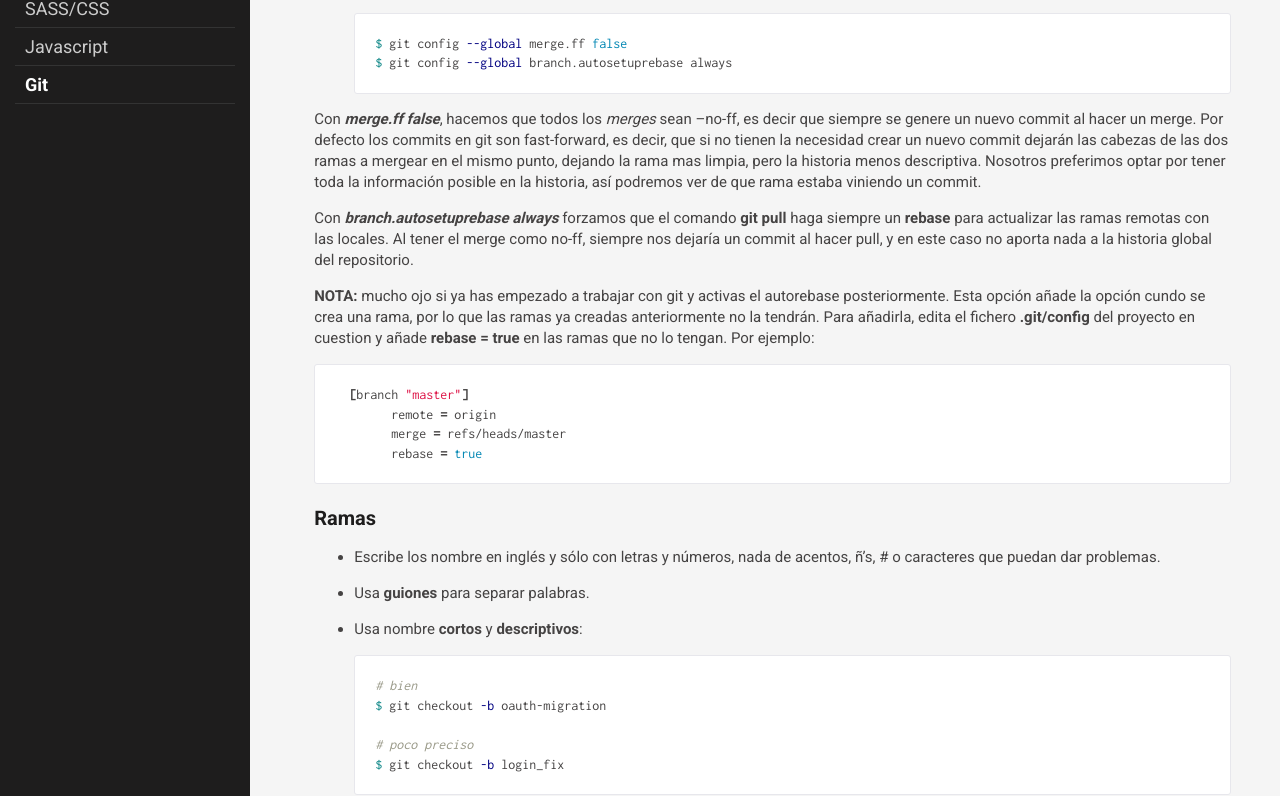
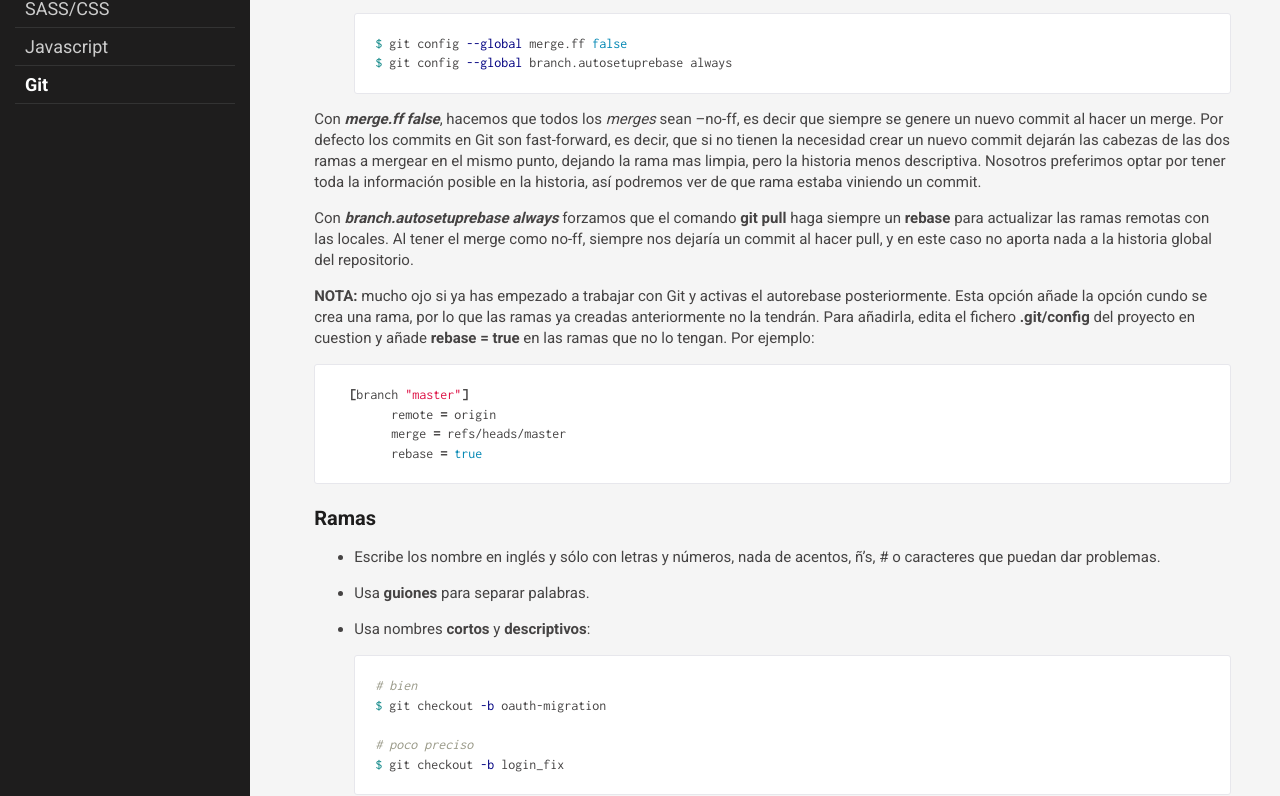
Before and after one commit to simplelogica/styleguides, a Jekyll site: the page built from guias/git.md, in a window 1280 px wide and 1400 px high, scrolled down 207 px. Shown: the part 150-946 px from the top of the window. Built offline with Jekyll 4.4.1, drawn with Linux system fonts in a browser that asks for light colours; nearby versions of some CDN libraries; Markdown is read by kramdown in place of the engine named in the settings; some of the changed text lies outside the part shown.

Commit message:
Pequeñas correcciones
Capitalización, errores y enlaces.

````diff
--- a/guias/git.md
+++ b/guias/git.md
@@ -24,11 +24,11 @@ Antes de ponernos a trabajar con ningún repositorio, debemos de configurar las
   $ git config --global branch.autosetuprebase always
   ```
 
-Con **_merge.ff false_**, hacemos que todos los _merges_ sean --no-ff, es decir que siempre se genere un nuevo commit al hacer un merge. Por defecto los commits en git son fast-forward, es decir, que si no tienen la necesidad crear un nuevo commit dejarán las cabezas de las dos ramas a mergear en el mismo punto, dejando la rama mas limpia, pero la historia menos descriptiva. Nosotros preferimos optar por tener toda la información posible en la historia, así podremos ver de que rama estaba viniendo un commit.
+Con **_merge.ff false_**, hacemos que todos los _merges_ sean --no-ff, es decir que siempre se genere un nuevo commit al hacer un merge. Por defecto los commits en Git son fast-forward, es decir, que si no tienen la necesidad crear un nuevo commit dejarán las cabezas de las dos ramas a mergear en el mismo punto, dejando la rama mas limpia, pero la historia menos descriptiva. Nosotros preferimos optar por tener toda la información posible en la historia, así podremos ver de que rama estaba viniendo un commit.
 
 Con **_branch.autosetuprebase always_** forzamos que el comando **git pull** haga siempre un **rebase** para actualizar las ramas remotas con las locales. Al tener el merge como no-ff, siempre nos dejaría un commit al hacer pull, y en este caso no aporta nada a la historia global del repositorio.
 
-**NOTA:** mucho ojo si ya has empezado a trabajar con git y activas el autorebase posteriormente. Esta opción añade la opción cundo se crea una rama, por lo que las ramas ya creadas anteriormente no la tendrán. Para añadirla, edita el fichero **.git/config** del proyecto en cuestion y añade **rebase = true** en las ramas que no lo tengan. Por ejemplo:
+**NOTA:** mucho ojo si ya has empezado a trabajar con Git y activas el autorebase posteriormente. Esta opción añade la opción cundo se crea una rama, por lo que las ramas ya creadas anteriormente no la tendrán. Para añadirla, edita el fichero **.git/config** del proyecto en cuestion y añade **rebase = true** en las ramas que no lo tengan. Por ejemplo:
 
   ```bash
   [branch "master"]
@@ -43,7 +43,7 @@ Con **_branch.autosetuprebase always_** forzamos que el comando **git pull** hag
 
 * Usa **guiones** para separar palabras.
 
-* Usa nombre **cortos** y **descriptivos**:
+* Usa nombres **cortos** y **descriptivos**:
 
   ```bash
   # bien
@@ -78,7 +78,7 @@ Con **_branch.autosetuprebase always_** forzamos que el comando **git pull** hag
   $ git checkout -b feature-redesign/front
   ```
 
-* Cuidado con crear múltiples anidaciones ya que puede bloquear ramas. Si existe la rama **feature/oauth-migration** y se crea la rama **feature/oauth-migration/front**, la primera será un directorio para git y no se podrá hacer checkout a ella.
+* Cuidado con crear múltiples anidaciones ya que puede bloquear ramas. Si existe la rama **feature/oauth-migration** y se crea la rama **feature/oauth-migration/front**, la primera será un directorio para Git y no se podrá hacer checkout a ella.
 
 * Borra tus ramas personales en local y del repositorio remoto cuando acabes de trabajar en una tarea y ya esté mergeada a master, a no ser que exista alguna razón para mantenerla. Mantengamos los repositorios limpios, ¿acaso no borras tus ramas en casa?
 
````
Also changed, not shown: other parts of guias/git.md (+2 -2 lines).
